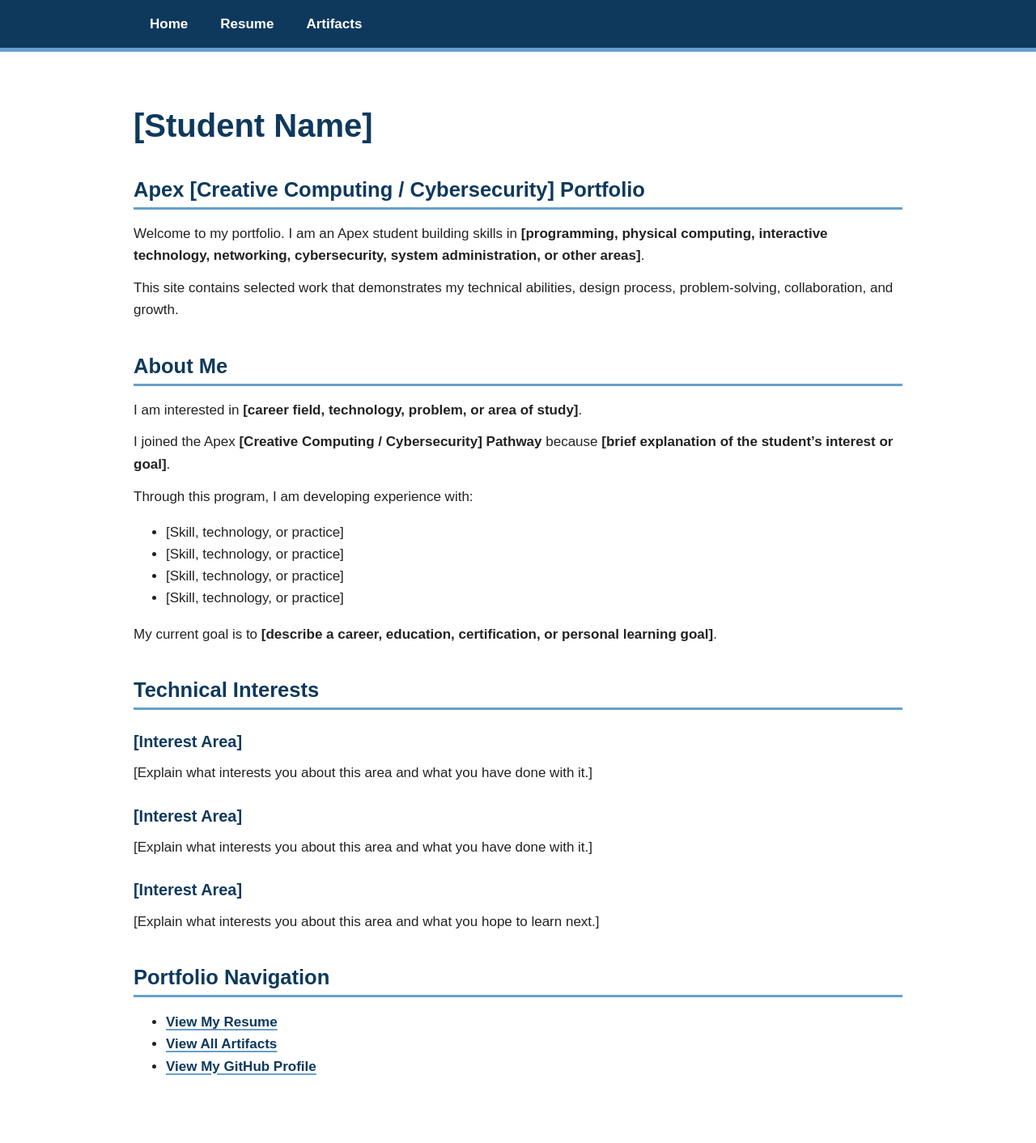
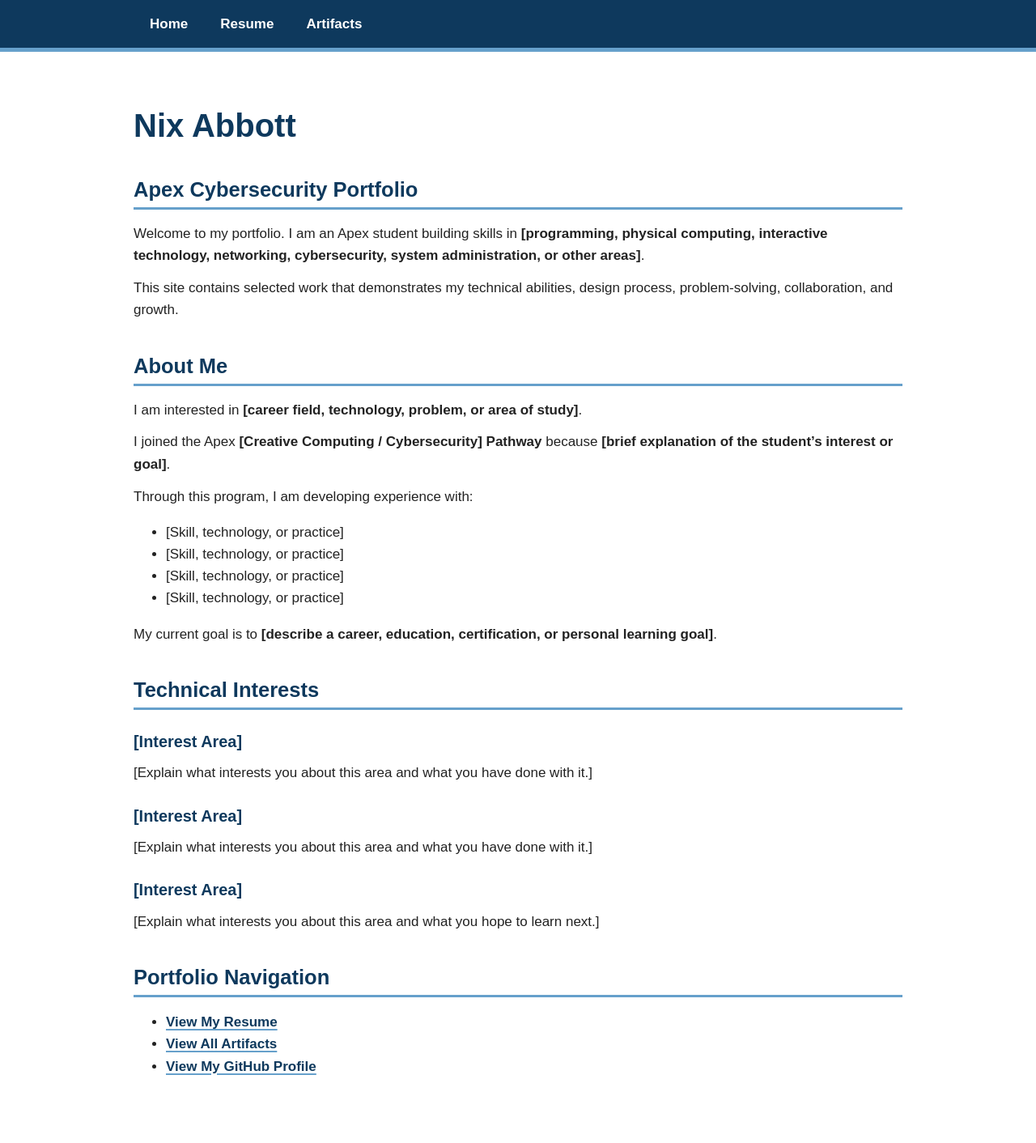
Before and after one commit to bloonarius-2/APEX-Portfolio, a Jekyll site: the page built from index.md, in a window 1280 px wide. Shown: the whole page at 81% size. Built offline with Jekyll 4.4.1, drawn with Linux system fonts in a browser that asks for light colours.

```diff
--- a/index.md
+++ b/index.md
@@ -3,9 +3,9 @@ layout: default
 title: Home
 ---
 
-# [Student Name]
+# Nix Abbott
 
-## Apex [Creative Computing / Cybersecurity] Portfolio
+## Apex Cybersecurity Portfolio
 
 Welcome to my portfolio. I am an Apex student building skills in **[programming, physical computing, interactive technology, networking, cybersecurity, system administration, or other areas]**.
 
```
Also changed, not shown: artifacts/network_rack_proposal/index.md (+1 -1 lines), artifacts/three_lens_field_guide/index.md (+1 -3 lines).
